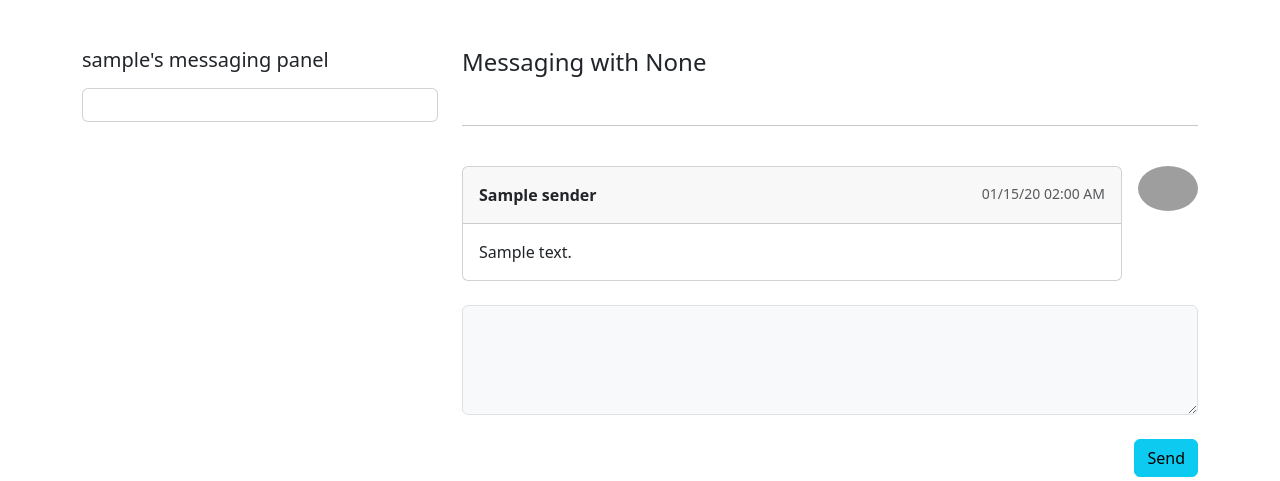
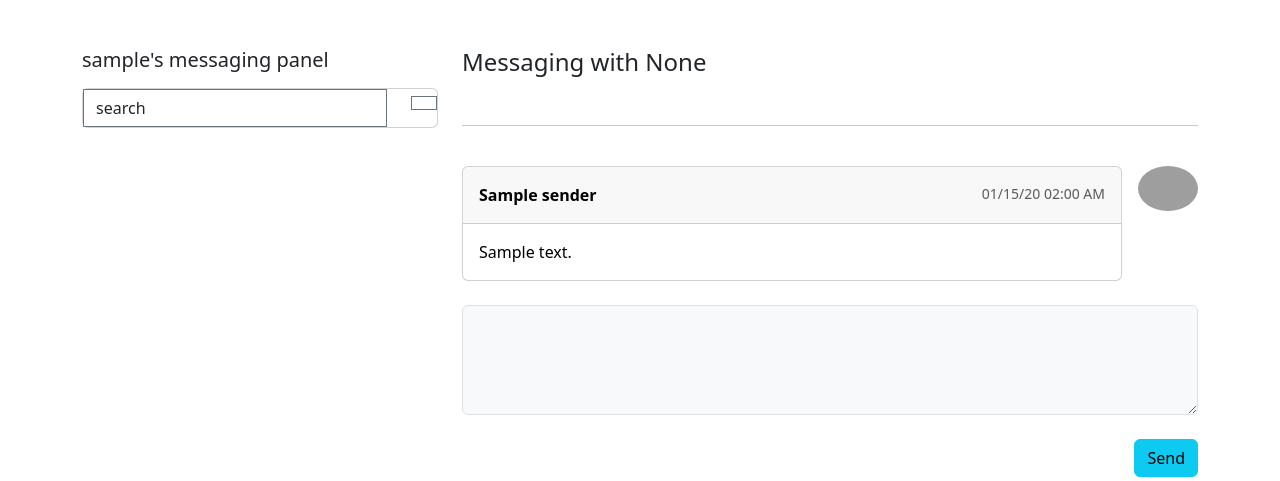
Before and after one commit to notskiing/CAC2024, a Flask app: page /messaging/view in a window 1280 px wide. Shown: the part 56-537 px from the top of the page. Run offline with Flask 2, Linux system fonts and the light colour scheme; the visitor is signed in with stand-in values (Sample User, id 1); a database or web service that is not in the repository returns one stand-in record (values such as "Sample title"); data that the repository does not hold is empty; some libraries are stand-ins or nearby versions; grey boxes are pictures that could not be loaded.

Commit message:
messaging view being fixed

```diff
--- a/templates/messagingview.html
+++ b/templates/messagingview.html
@@ -5,9 +5,21 @@
     <meta charset="utf-8">
     <meta name="viewport" content="width=device-width, initial-scale=1">
     <title>Messaging: swapz</title>
+    <style>
+      body {
+        background-color: #000;
+      }
+      h1, h2, h3, h4, h5, p {
+        color: #000;
+      }
+      #macros.footer {
+        background-color: #000;
+      }
+    </style>
     <link href="https://cdn.jsdelivr.net/npm/bootstrap@5.3.3/dist/css/bootstrap.min.css" rel="stylesheet" integrity="sha384-QWTKZyjpPEjISv5WaRU9OFeRpok6YctnYmDr5pNlyT2bRjXh0JMhjY6hW+ALEwIH" crossorigin="anonymous">
   </head>
   <body>
+
     {{macros.navbar()}}
     <div class="d-flex w-100">
         <div class="d-flex w-100">
@@ -16,7 +28,16 @@
                     <div class="col-md-6 col-lg-5 col-xl-4 mb-4 mb-md-0">
                       <h5 class="font-weight-bold mb-3 text-center text-lg-start">{{session["username"]}}'s messaging panel</h5>
                       <div class="card">
-                        <div class="card-body">
+                        <div class="row no-gutters">
+                          <div class="col">
+                              <input class="form-control border-secondary border-right-0 rounded-0" type="search" value="search" id="search-input">
+                          </div>
+                          <div class="col-auto">
+                              <a class="btn btn-outline-secondary border-left-0 rounded-0 rounded-right" href="/messaging/view?id=search-input" type="button">
+                              </a>
+                          </div>
+                      </div>
+                        <!-- <div class="card-body">
                           <ul class="list-unstyled mb-0">
                             {%for sender in senders%}
                             <li class="p-2 border-bottom bg-body-tertiary">
@@ -33,8 +54,7 @@
                             </li>
                             {%endfor%}
                           </ul>
-
-                        </div>
+                        </div> -->
                       </div>
 
                     </div>
```
Also changed, not shown: 1 other file.
